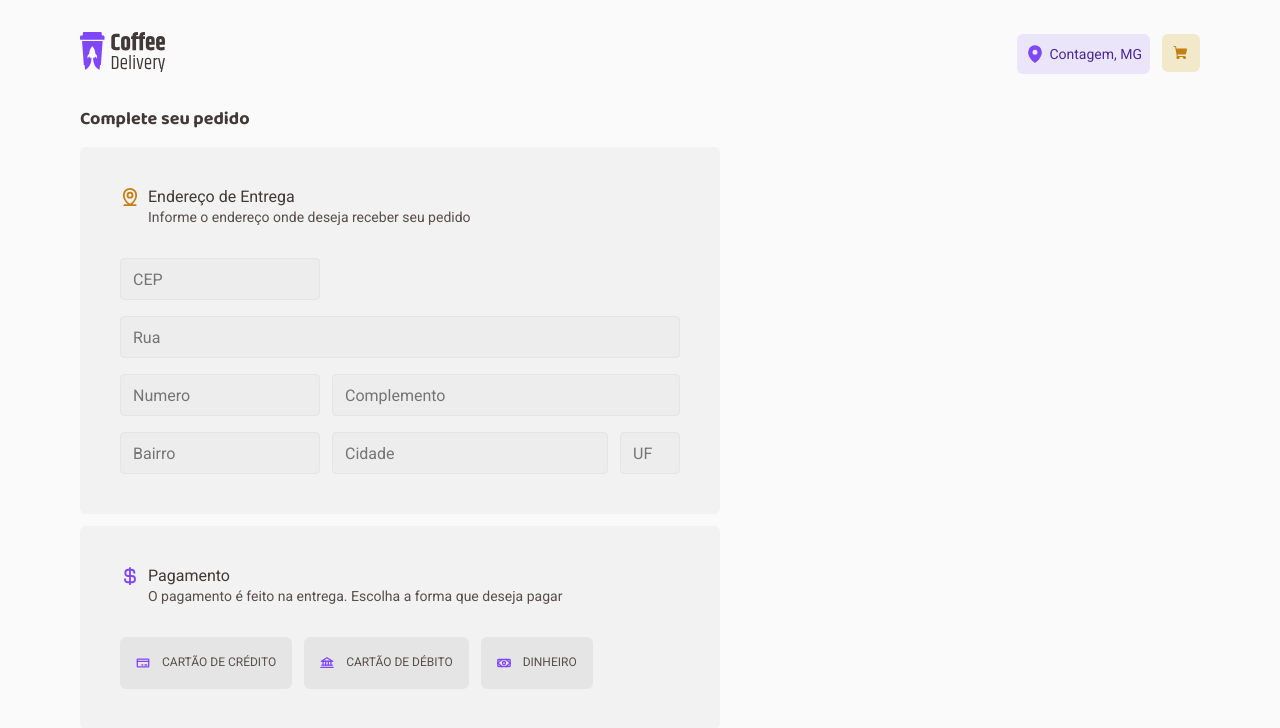
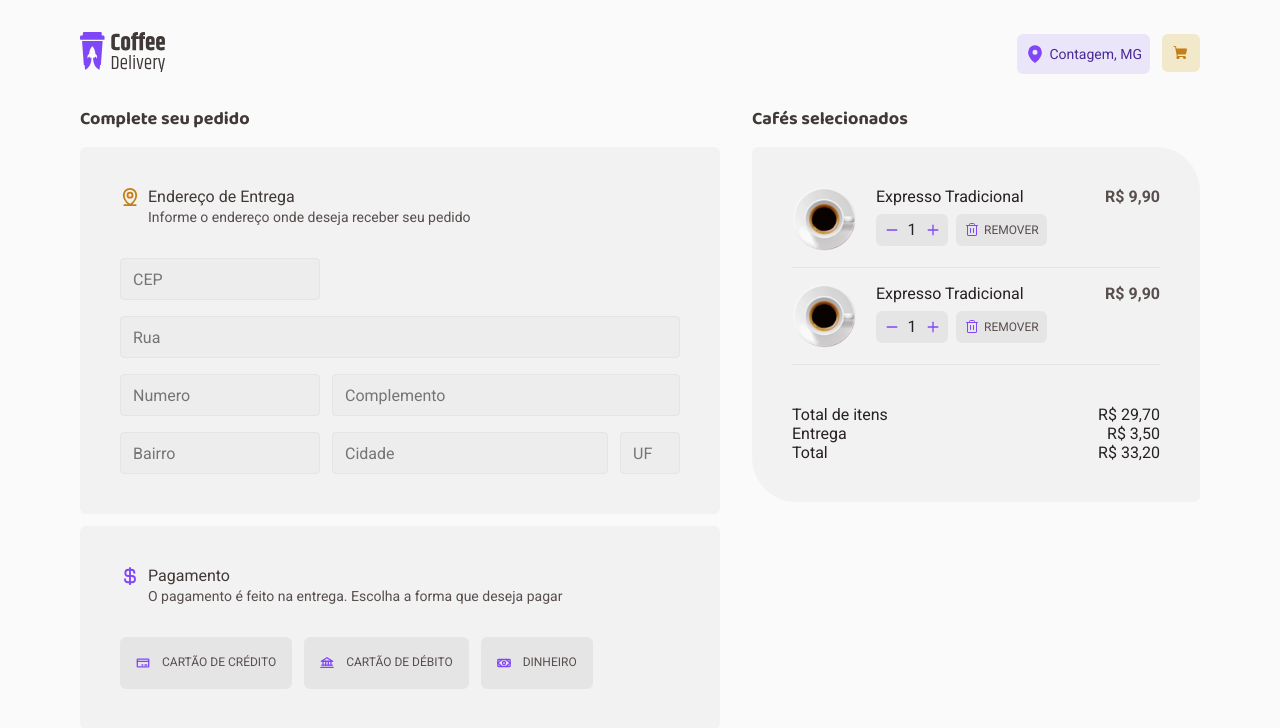
Before and after one commit to manoguii/coffee-delivery, a React (Vite) app: page /checkout in a window 1280 px wide. Shown: the top 728 px of the page. Built offline with nearby package versions, Linux system fonts and the light colour scheme.

Commit message:
Create CoffeeSelected component :hammer::hammer::hammer:

```diff
--- /dev/null
+++ b/src/pages/Checkout/CoffeeSelected/index.tsx
@@ -0,0 +1,34 @@
+import { Minus, Plus, Trash } from 'phosphor-react'
+import { Container, NavButtonContainer } from './styles'
+import Image from '../../../assets/Image (1).svg'
+
+export function CoffeeSelected() {
+  return (
+    <Container>
+      <div>
+        <img src={Image} alt="" />
+        <div>
+          <p>Expresso Tradicional</p>
+          <NavButtonContainer>
+            <div>
+              <button>
+                <Minus color={'#8047F8'} weight={'bold'} size={14} />
+              </button>
+              <p>1</p>
+              <button>
+                <Plus color={'#8047F8'} weight={'bold'} size={14} />
+              </button>
+            </div>
+            <button>
+              <Trash color="#8047F8" size={16} weight={'regular'} />
+              Remover
+            </button>
+          </NavButtonContainer>
+        </div>
+      </div>
+      <footer>
+        <span>R$ 9,90</span>
+      </footer>
+    </Container>
+  )
+}
--- /dev/null
+++ b/src/pages/Checkout/CoffeeSelected/styles.ts
@@ -0,0 +1,88 @@
+import styled from 'styled-components'
+
+export const Container = styled.div`
+  display: flex;
+  justify-content: space-between;
+  flex-direction: row;
+  width: 100%;
+  padding-bottom: 1rem;
+  margin-bottom: 1rem;
+
+  border-bottom: 1px solid ${(props) => props.theme.baseTheme.button};
+
+  div:nth-child(1) {
+    display: flex;
+    flex-direction: row;
+  }
+
+  div:nth-child(2) {
+    display: flex;
+    flex-direction: column;
+    margin-left: 1.25rem;
+  }
+
+  img {
+    width: 4rem;
+    height: 4rem;
+  }
+
+  span {
+    font-size: 1rem;
+    font-weight: 700;
+    color: ${(props) => props.theme.baseTheme.text};
+  }
+`
+
+export const NavButtonContainer = styled.nav`
+  padding-top: 0.5rem;
+  display: flex;
+
+  button {
+    display: flex;
+    align-items: center;
+    border: none;
+    cursor: pointer;
+    background: ${(props) => props.theme.baseTheme.button};
+    padding: 0;
+    justify-content: center;
+    border-radius: 6px;
+    gap: 0.25rem;
+    padding: 0.5rem;
+    flex-direction: row;
+    height: 2rem;
+    width: auto;
+    text-transform: uppercase;
+    font-size: 0.75rem;
+    color: ${(props) => props.theme.baseTheme.text};
+  }
+
+  div {
+    display: flex;
+    align-items: center;
+    justify-content: center;
+    border-radius: 6px;
+    gap: 0.25rem;
+    padding: 0.5rem;
+    flex-direction: row;
+    height: 2rem;
+    width: 4.5rem;
+    background: ${(props) => props.theme.baseTheme.button};
+    margin-right: 0.5rem;
+
+    button {
+      border: none;
+      cursor: pointer;
+      background: ${(props) => props.theme.baseTheme.button};
+      padding: 0;
+    }
+
+    p {
+      font-size: 1rem;
+      line-height: 130%;
+      font-weight: 400;
+      background: ${(props) => props.theme.baseTheme.button};
+      color: ${(props) => props.theme.baseTheme.title};
+      padding: 0 0.313rem;
+    }
+  }
+`
--- a/src/pages/Checkout/index.tsx
+++ b/src/pages/Checkout/index.tsx
@@ -1,5 +1,7 @@
 import {
   CompleteYourOrder,
+  ContainerAside,
+  ContainerMain,
   InputCheckoutBairro,
   InputCheckoutCep,
   InputCheckoutCidade,
@@ -17,11 +19,12 @@ import {
   MapPinLine,
   Money,
 } from 'phosphor-react'
+import { CoffeeSelected } from './CoffeeSelected'
 
 export function Checkout() {
   return (
     <>
-      <main>
+      <ContainerMain>
         <CompleteYourOrder>
           <h3>Complete seu pedido</h3>
           <form>
@@ -76,8 +79,28 @@ export function Checkout() {
             </nav>
           </PaymentContainer>
         </CompleteYourOrder>
-        <SelectedProducts></SelectedProducts>
-      </main>
+        <ContainerAside>
+          <h3>Cafés selecionados</h3>
+          <SelectedProducts>
+            <CoffeeSelected />
+            <CoffeeSelected />
+            <ul>
+              <li>
+                <p>Total de itens</p>
+                <span>R$ 29,70</span>
+              </li>
+              <li>
+                <p>Entrega</p>
+                <span>R$ 3,50</span>
+              </li>
+              <li>
+                <p>Total</p>
+                <span>R$ 33,20</span>
+              </li>
+            </ul>
+          </SelectedProducts>
+        </ContainerAside>
+      </ContainerMain>
     </>
   )
 }
--- a/src/pages/Checkout/styles.ts
+++ b/src/pages/Checkout/styles.ts
@@ -1,4 +1,9 @@
 import styled from 'styled-components'
+
+export const ContainerMain = styled.main`
+  display: flex;
+  justify-content: space-between;
+`
 
 export const CompleteYourOrder = styled.div`
   h3 {
@@ -143,4 +148,35 @@ export const InputCheckoutUf = styled(BaseInputFormCheckout)`
   height: 42px;
 `
 
-export const SelectedProducts = styled.aside``
+export const SelectedProducts = styled.aside`
+  width: 28rem;
+  display: flex;
+  flex-direction: column;
+  align-items: flex-start;
+  padding: 40px;
+  background: ${(props) => props.theme.baseTheme.card};
+  border-radius: 6px 44px;
+
+  ul {
+    display: flex;
+    width: 100%;
+    flex-direction: column;
+    margin-top: 1.5rem;
+  }
+
+  li {
+    display: flex;
+    justify-content: space-between;
+  }
+`
+
+export const ContainerAside = styled.div`
+  h3 {
+    font-family: 'Baloo 2';
+    font-weight: 700;
+    font-size: 1.125rem;
+    line-height: 130%;
+    color: ${(props) => props.theme.baseTheme.subtitle};
+    margin-bottom: 1rem;
+  }
+`
```
Also changed, not shown: src/assets/Image (1).svg (added).
